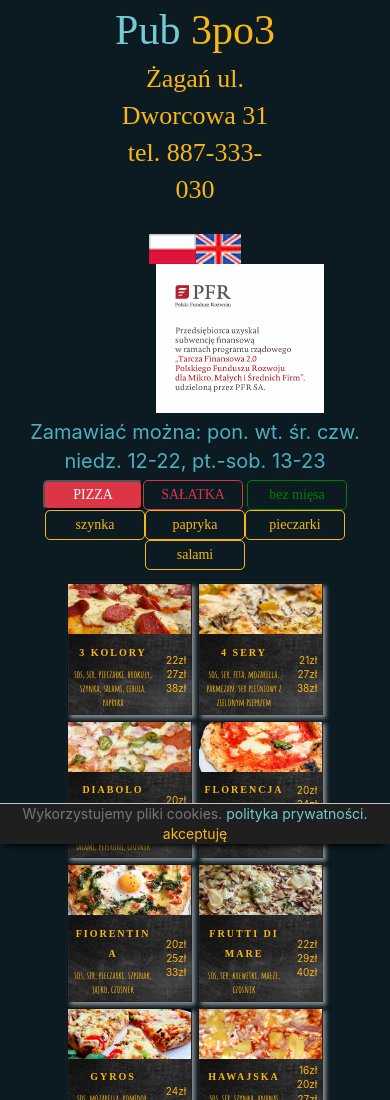
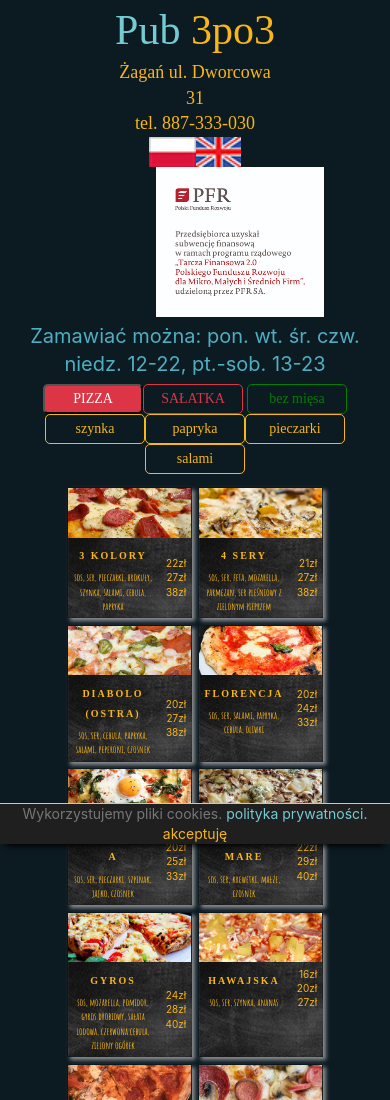
Before and after one commit to PiotrBozek/newSite3po3_2021, a React app: page / in a window 390 px wide. Shown: the top 1100 px of the page. Built offline with nearby package versions, Linux system fonts and the light colour scheme; a web font is replaced by a local one.

Commit message:
responsive mobile

```diff
--- a/src/components/Header/styles.css
+++ b/src/components/Header/styles.css
@@ -106,5 +106,7 @@
     }
     .app__Header-contact {
         height: auto;
+        font-size: 18px;
+        margin-bottom: 0;
     }
 }
```
